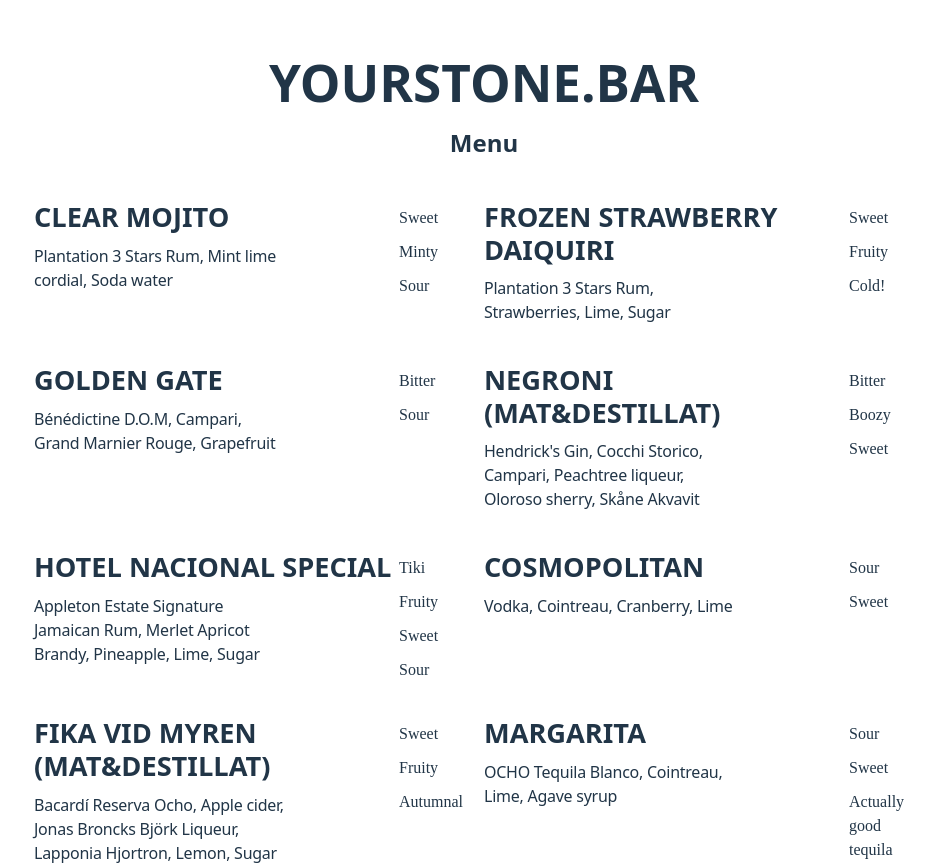
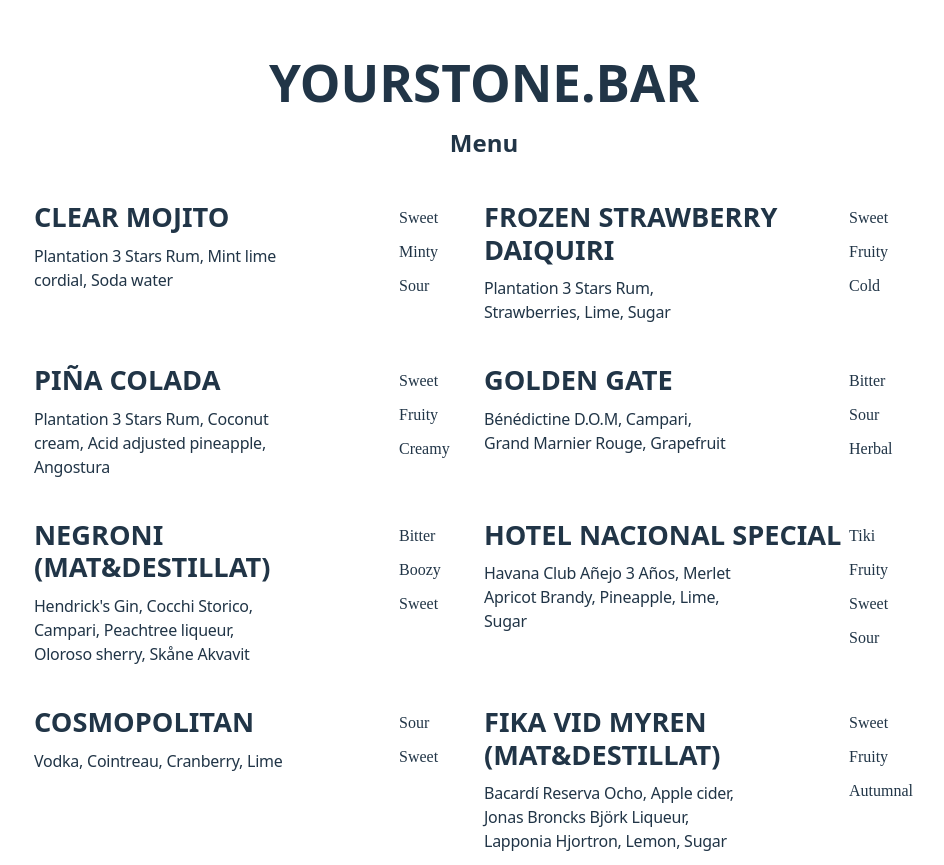
Before and after one commit to JoelYourstone/yourstone.bar, a React (Vite) app: page / in a window 1280 px wide. Shown: the top 865 px of the page, without its empty margins (156-1100 px from the left). Built offline with nearby package versions, Linux system fonts and the light colour scheme; a web font is replaced by a local one.

Commit message:
Menu changes

```diff
--- a/src/drinks.ts
+++ b/src/drinks.ts
@@ -12,12 +12,22 @@
   },
   {
     name: "Frozen Strawberry Daiquiri",
-    keywords: ["Sweet", "Fruity", "Cold!"],
+    keywords: ["Sweet", "Fruity", "Cold"],
     ingredients: ["Plantation 3 Stars Rum", "Strawberries", "Lime", "Sugar"],
   },
   {
+    name: "Piña Colada",
+    keywords: ["Sweet", "Fruity", "Creamy"],
+    ingredients: [
+      "Plantation 3 Stars Rum",
+      "Coconut cream",
+      "Acid adjusted pineapple",
+      "Angostura",
+    ],
+  },
+  {
     name: "Golden Gate",
-    keywords: ["Bitter", "Sour"],
+    keywords: ["Bitter", "Sour", "Herbal"],
     ingredients: [
       "Bénédictine D.O.M",
       "Campari",
@@ -41,7 +51,7 @@
     name: "Hotel Nacional Special",
     keywords: ["Tiki", "Fruity", "Sweet", "Sour"],
     ingredients: [
-      "Appleton Estate Signature Jamaican Rum",
+      "Havana Club Añejo 3 Años",
       "Merlet Apricot Brandy",
       "Pineapple",
       "Lime",
```
